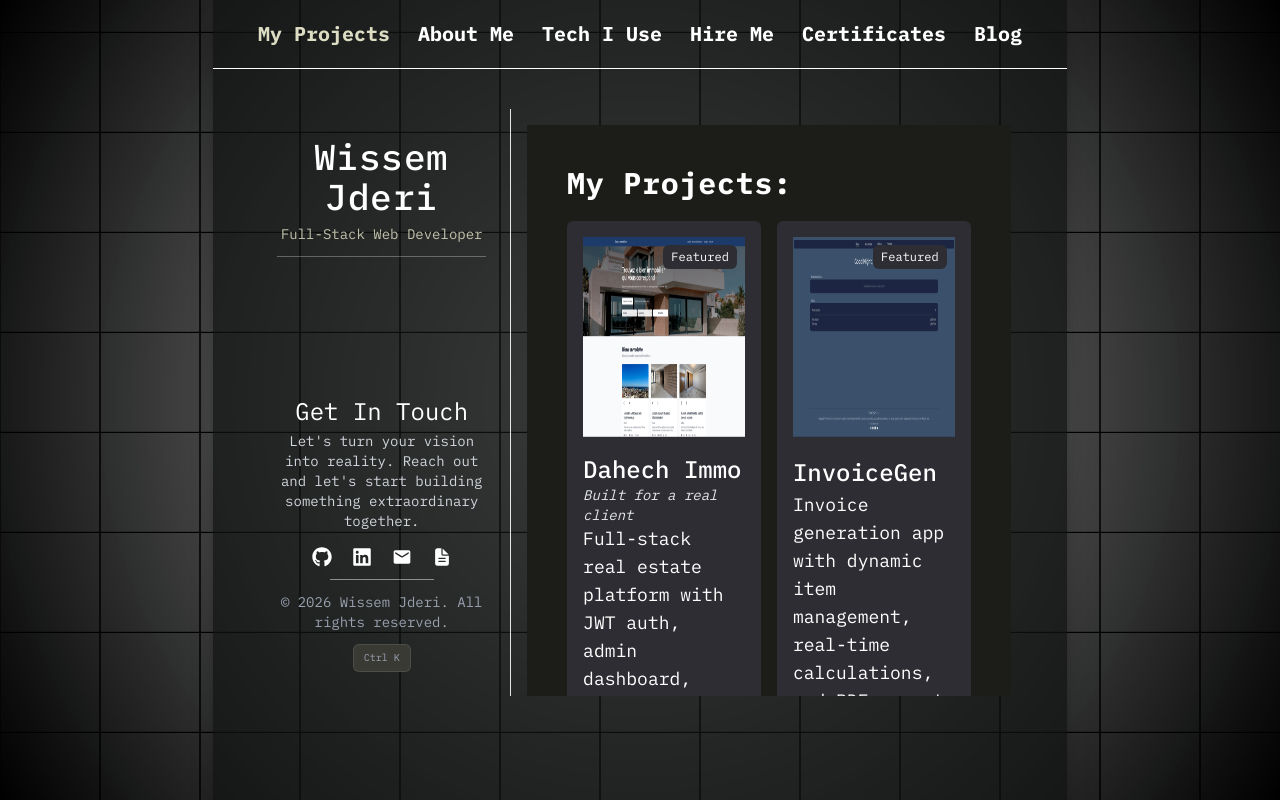
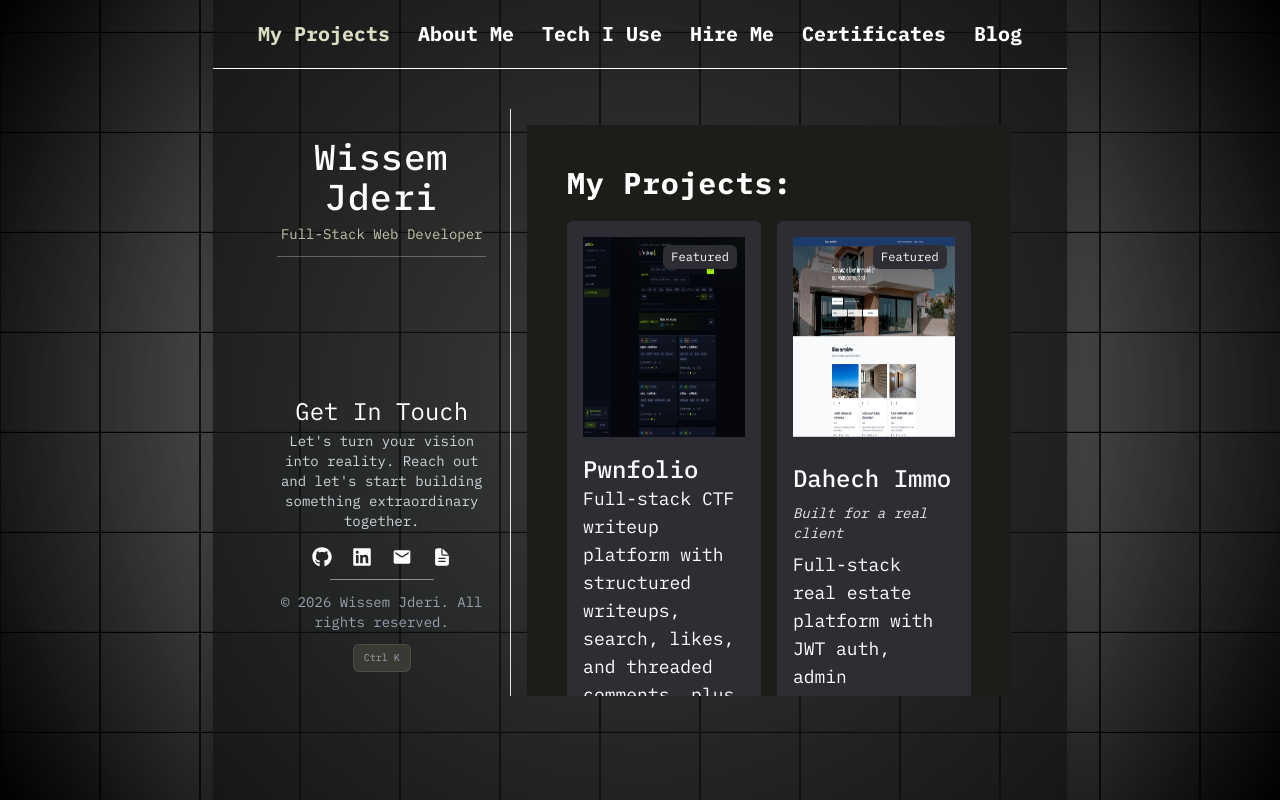
Before and after one commit to WissemJderi/portfolio, a Next.js app: page / in a window 1280 px wide. Built offline with nearby package versions, Linux system fonts and the light colour scheme.

Commit message:
add Pwnfolio CTF writeup platform project

```diff
--- a/components/main-content/data/myProjects.js
+++ b/components/main-content/data/myProjects.js
@@ -5,12 +5,36 @@ import {
   SiExpress,
   SiFramer,
   SiMongodb,
+  SiMongoose,
   SiSwiper,
   SiTypescript,
+  SiVite,
   SiVitest,
+  SiZod,
 } from "react-icons/si";
 
 export const myProjects = [
+  {
+    projectName: "Pwnfolio",
+    projectDescription:
+      "Full-stack CTF writeup platform with structured writeups, search, likes, and threaded comments, plus public profiles with a 12-month stats dashboard.",
+    techStack: (
+      <div className="flex flex-row gap-3 my-2">
+        <FaReact color="white" size={25} />
+        <SiVite color="white" size={25} />
+        <RiTailwindCssFill color="white" size={25} />
+        <SiExpress color="white" size={25} />
+        <SiMongoose color="white" size={25} />
+        <SiZod color="white" size={25} />
+        <SiVitest color="white" size={25} />
+      </div>
+    ),
+    imageSrc: "pwnfolio.png",
+    imageAlt: "Screenshot of the pwnfolio CTF writeup platform",
+    liveDemo: "https://pwnfolio.vercel.app/",
+    repo: "https://github.com/WissemJderi/pwnfolio",
+    featured: true,
+  },
   {
     projectName: "Dahech Immo",
     subTitle: "Built for a real client",
```
Also changed, not shown: public/pwnfolio.png (added).
